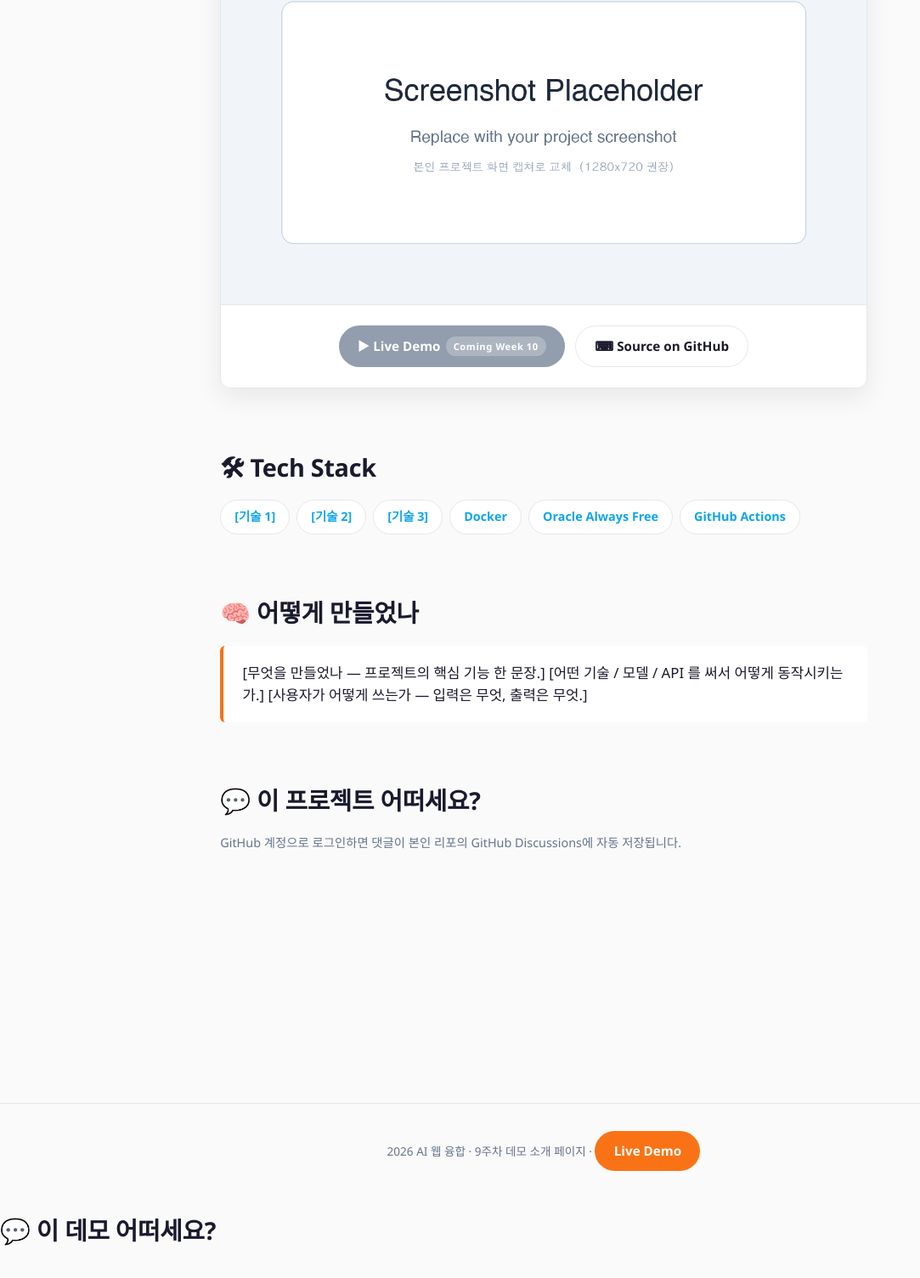
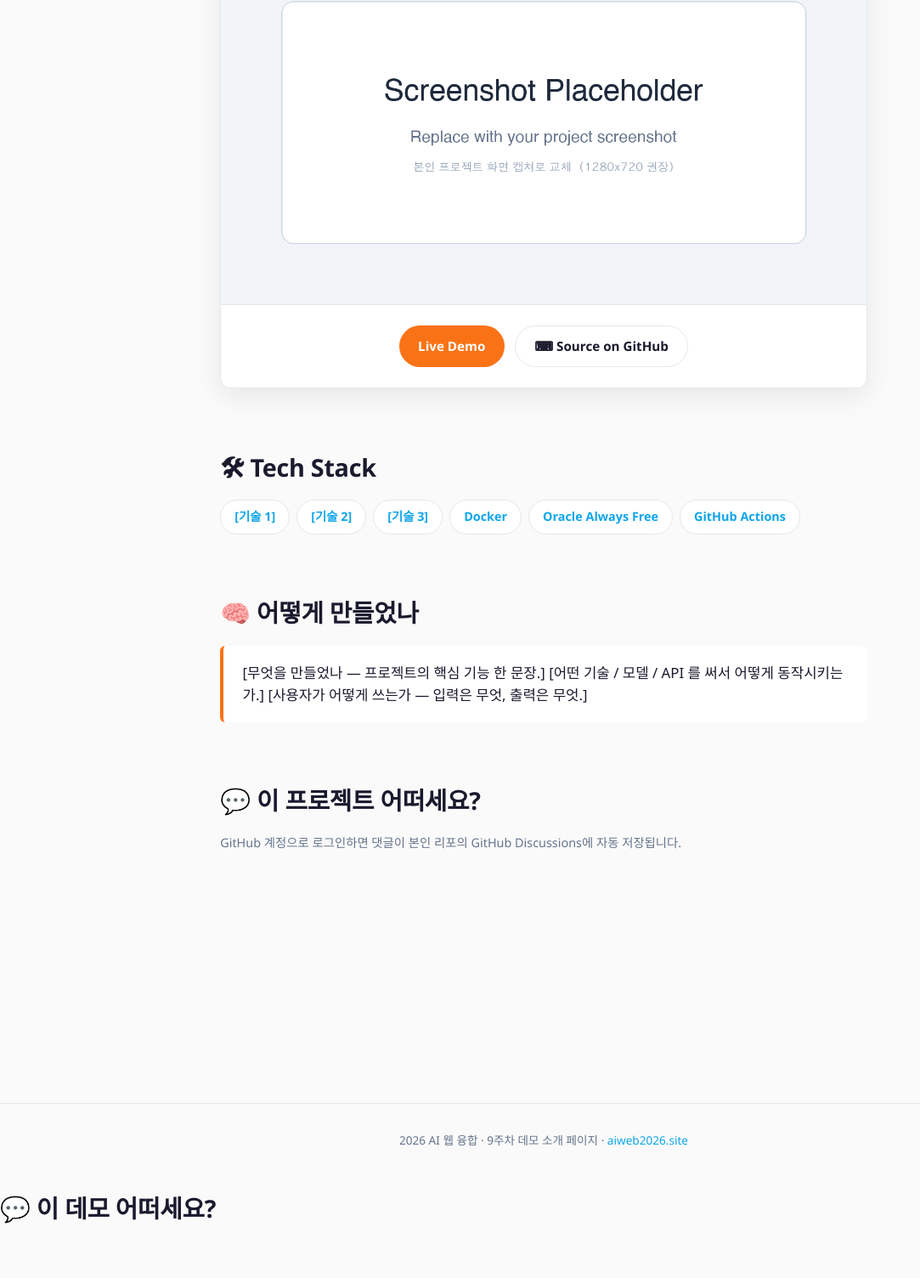
Before and after one commit to Rigu1/s01-aiweb2026, a plain HTML site: page index.html in a window 1280 px wide. Shown: the part 320-1824 px from the top of the page at 85% size, without its empty margins (0-1083 px from the left). Drawn offline with Linux system fonts and the light colour scheme.

Commit message:
fix: 잘못된 변경 수정

```diff
--- a/index.html
+++ b/index.html
@@ -31,8 +31,10 @@
 
       <div class="cta">
         <!-- ⬇⬇⬇ 다음 주(10주차) 데모 띄운 후 href="#" 를 진짜 도메인으로 ⬇⬇⬇ -->
-        <a class="btn btn-primary" href="#" aria-disabled="true" title="다음 주에 살아납니다">
-          ▶ Live Demo <span class="badge">Coming Week 10</span>
+        <a href="https://s01-aiweb2026.aiweb2026.site"
+          class="btn btn-primary"
+          target="_blank"
+          rel="noopener">Live Demo
         </a>
         <!-- ⬆⬆⬆ 다음 주에 href="https://&lt;본인 ID&gt;-demo.aiweb2026.site" 로 변경 ⬆⬆⬆ -->
 
@@ -110,11 +112,7 @@
     <div class="container">
       <p>
         2026 AI 웹 융합 · 9주차 데모 소개 페이지 ·
-        <a href="https://s01-demo.aiweb2026.site"
-          class="btn btn-primary"
-          target="_blank"
-          rel="noopener">Live Demo
-        </a>
+        <a href="https://aiweb2026.site">aiweb2026.site</a>
       </p>
     </div>
   </footer>
```
